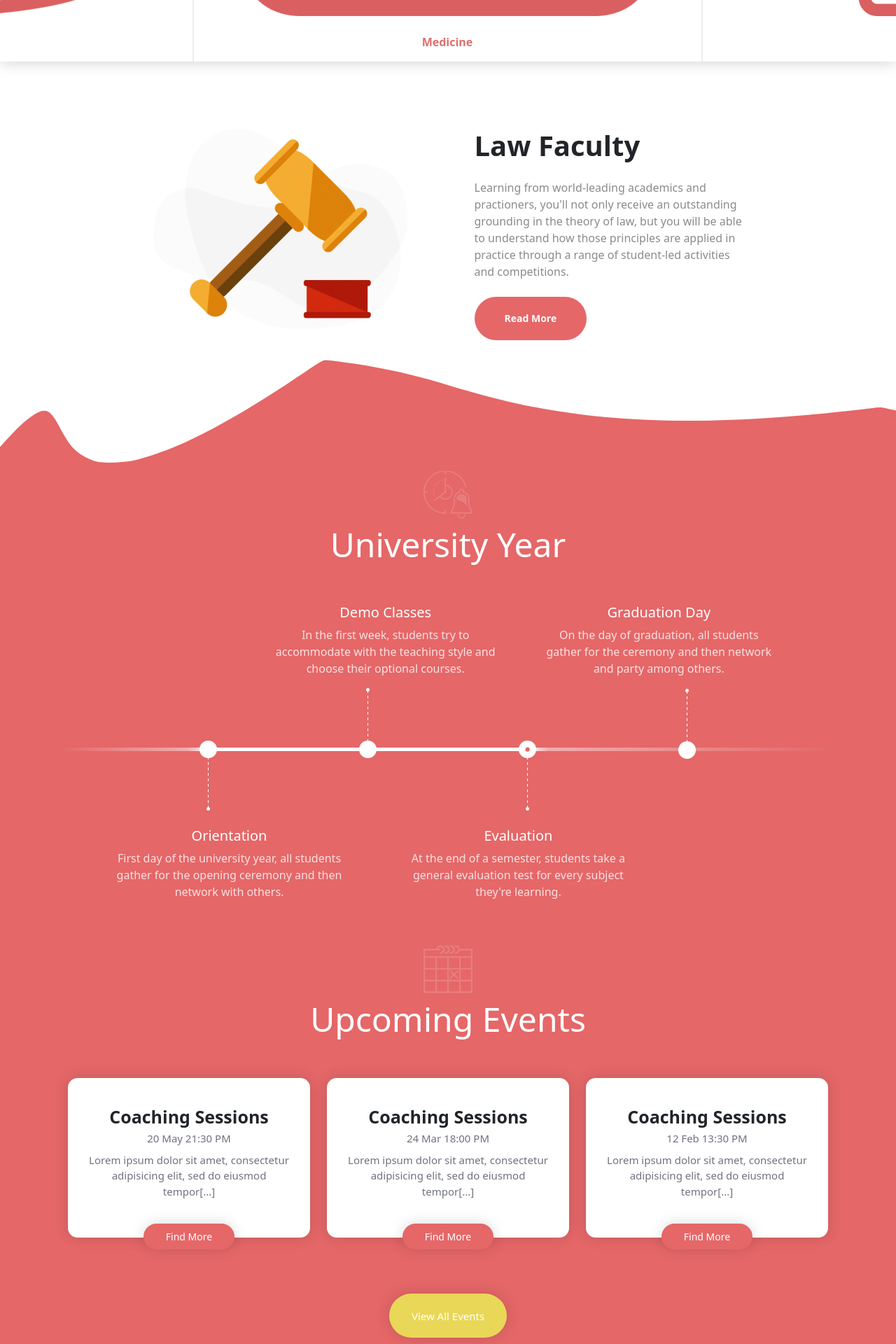
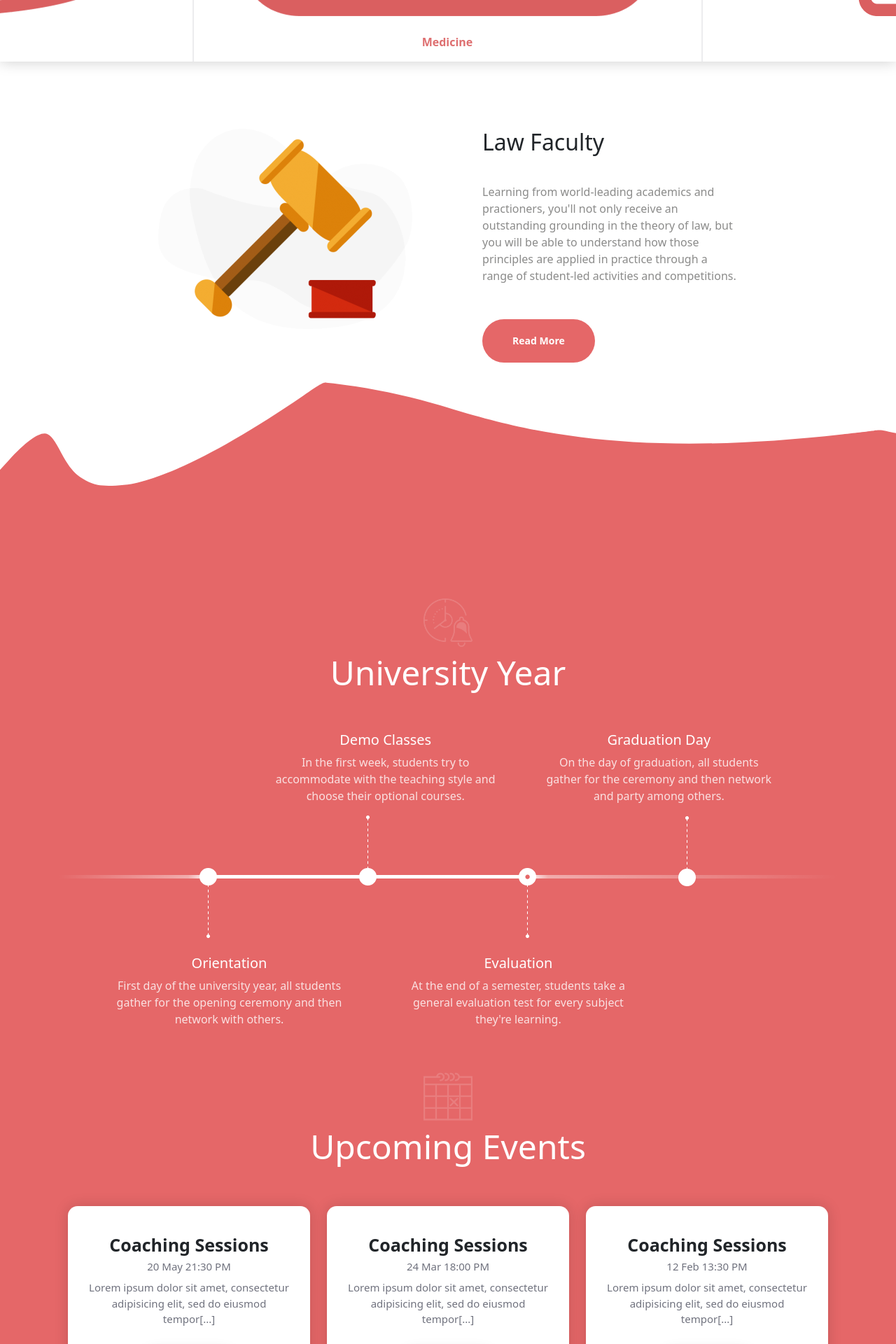
Before and after one commit to MartinelliFabio/proj-html-vuejs, a Vue app: page / in a window 1280 px wide. Shown: the part 2120-4040 px from the top of the page at 70% size. Built offline with nearby package versions, Linux system fonts and the light colour scheme; the HTML template or start-up script is replaced by a standard one.

Commit message:
Create TriggerComponent. Added some style to the other components.

```diff
--- a/src/App.vue
+++ b/src/App.vue
@@ -8,6 +8,9 @@
   <footer>
    <FooterComponent :social='store.socialLinks' :courses='store.coursesFooter'/>
   </footer>
+  <div>
+    <TriggerComponent/>
+  </div>
 </template>
 
 <script>
@@ -15,14 +18,16 @@ import HeaderComponent from './components/HeaderComponent.vue';
 import MainComponent from './components/MainComponent.vue';
 import FooterComponent from './components/FooterComponent.vue';
 import { store } from './store';
+import TriggerComponent from './components/TriggerComponent.vue';
 
 
 export default {
     components: {
-      HeaderComponent,
-      MainComponent,
-      FooterComponent
-    },
+    HeaderComponent,
+    MainComponent,
+    FooterComponent,
+    TriggerComponent
+},
     data() {
       return {
         store
--- a/src/assets/style/general.scss
+++ b/src/assets/style/general.scss
@@ -7,22 +7,31 @@ $fa-font-path : "./webfonts";
 @import '@fortawesome/fontawesome-free/scss/solid.scss';
 @import '@fortawesome/fontawesome-free/scss/brands.scss';
 
-@import url('https://fonts.cdnfonts.com/css/helvetica-neue-9');
+@import url('https://fonts.googleapis.com/css2?family=Fredoka+One&display=swap');
 
 @import url('https://fonts.googleapis.com/css2?family=Source+Sans+Pro:wght@400;600;700;900&display=swap');
 
 @import 'bootstrap/scss/bootstrap.scss';
 
 
+html {
+    scroll-behavior: smooth;
+}
+
 body {
-    font-family: "Helvetica Neue", Helvetica, Arial, sans-serif;
+    font-family: 'Fredoka One', cursive;
     color: $black2;
+    letter-spacing: .5px;
 }
 
 p, a, input {
     font-family: 'Source Sans Pro', sans-serif;
 }
 
+.button {
+    font-weight: bold;
+}
+
 img {
     max-width: 100%;
 }
--- a/src/assets/style/partials/_variables.scss
+++ b/src/assets/style/partials/_variables.scss
@@ -9,6 +9,8 @@ $pink2: #da5f60e6;
 $black: #454545;
 $black2: #3d404f;
 $red: #dd3333;
+$green: #82b541;
+$red-fill: #d77864;
 
 // Border colors
 $gray: #ececee;
--- a/src/components/FirstMainComponent.vue
+++ b/src/components/FirstMainComponent.vue
@@ -23,22 +23,24 @@
             </div>
             <div class="box-items mt-4">
                 <div class="container d-flex text-center justify-content-center">
-                    <div v-for="(img, index) in imgs" :key="index" class="box" :class="{ 'active': img.active }">
+                    <div v-for="(img, index) in imgs" :key="index" class="box" :class="{ 'active': img.text == text }" @click="text = img.text">
                         <a href="#nogo">
-                            <img :src="img.img" :alt="img.text" class="img-faculties" :class="{ 'active': img.active }">
+                            <img :src="img.img" :alt="img.text" class="img-faculties" :class="{ 'active': img.text == text }">
                             <p class="text-capitalize fw-bold faculties">{{img.text}}</p>
                         </a>
                     </div>
                 </div>
             </div>
-            <div class="d-flex justify-content-center mt-5 pt-5">
-                <div class="me-5">
-                    <img src="../../public/img/Gavel-Illustration-e1556884768193.png">
-                </div>
-                <div class="description-faculties ms-5">
-                    <h2 class="mb-4 fw-bold display-6">Law Faculty</h2>
-                    <p class="mb-4 text">Learning from world-leading academics and practioners, you'll not only receive an outstanding grounding in the theory of law, but you will be able to understand how those principles are applied in practice through a range of student-led activities and competitions.</p>
-                    <a href="#nogo"><span class="more button">Read More</span></a>
+            <div v-for="(item, index) in items" :key="index" v-show="item.title == text">
+                <div class="d-flex justify-content-center mt-5 pt-5">
+                    <div class="box-img">
+                        <img :src="item.img">
+                    </div>
+                    <div class="description-faculties" >
+                        <h2 class="mb-4">{{ item.title }}</h2>
+                        <p class="text">{{ item.text }}</p>
+                        <a href="#nogo"><span class="more button">Read More</span></a>
+                    </div>
                 </div>
             </div>
         </section>
@@ -50,7 +52,13 @@
         name: 'FirstMainComponent',
         props: {
             imgs: Array,
+            items: Array
         },
+        data() {
+            return {
+                text: 'law faculty',
+            }
+        }
     }
 </script>
 
@@ -156,10 +164,17 @@
 }
 
 .description-faculties {
-    width: 30%;
+    width: 28.5%;
+    margin-left: 100px;
+
+    h2 {
+        text-transform: capitalize;
+    }
 
     .text {
         color: $gray-text;
+        margin-bottom: 50px;
+        margin-top: 40px;
     }
 }
 
--- a/src/components/MainComponent.vue
+++ b/src/components/MainComponent.vue
@@ -1,6 +1,6 @@
 <template>
     <div>
-        <FirstMainComponent :imgs='store.imgFirstMain'/>
+        <FirstMainComponent :imgs='store.imgFirstMain' :items='store.faculties'/>
     </div>
     <div>
         <SecondMainComponent/>
--- a/src/components/SecondMainComponent.vue
+++ b/src/components/SecondMainComponent.vue
@@ -102,6 +102,7 @@ a {
 
 .bg-red {
     background-color: $pink;
+    padding-top: 150px;
 }
 
 .logo {
@@ -155,6 +156,11 @@ a {
             color: $white;
             font-size: 14px;
             box-shadow: 0px 0px 20px rgb(0 0 0 / 15%);
+            transition: all 0.3s ease-in-out;
+
+            &:hover {
+                background-color: $yellow;
+            }
         }
     }
 
@@ -184,26 +190,23 @@ a {
 
     .button {
         display: inline-block;
-        padding: 0.1rem 2rem;
+        padding: 1px 43px;
         border-radius: 50px;
         line-height: 60px;
         text-align: center;
         font-size: 15px;
+        font-weight: bold;
     }
 
     .btn-event {
         background-color: $yellow;
         color: $white;
         box-shadow: 0px 0px 20px rgb(0 0 0 / 15%);
+        transition: all 0.3s ease-in-out;
     }
 
     .btn-event:hover {
         background-color: $pink;
-        transition: 0.3s ease-in;
-    }
-
-    .btn-event:not(:hover) {
-        transition: 0.3s ease-out;
     }
 }
 </style>
--- a/src/components/SubscribeComponent.vue
+++ b/src/components/SubscribeComponent.vue
@@ -58,12 +58,11 @@ h2 {
         right: 6px;
         top: -1px;
         box-shadow: 0px 0px 20px rgb(0 0 0 / 7%);
-        transition: all 0.3s ease-in;
+        transition: all 0.3s ease-in-out;
+
+        &:hover {
+            background-color: $pink;
+        }
     }
-
-    .button:hover {
-        background-color: $pink;
-    }
-
 }
 </style>
--- a/src/components/ThirdMainComponent.vue
+++ b/src/components/ThirdMainComponent.vue
@@ -165,16 +165,12 @@
             color: $white;
             font-size: 14px;
             box-shadow: 0px 0px 20px rgb(0 0 0 / 15%);
-    }
+            transition: all 0.3s ease-in-out;
 
-    a.view-course:hover {
-        background-color: $yellow;
-        color: $white;
-        transition: 0.3s ease-in;
-    }
-
-    a.view-course:not(:hover) {
-        transition: 0.3s ease-out;
+            &:hover {
+                background-color: $yellow;
+                color: $white;
+            }
     }
 
 }
@@ -213,20 +209,16 @@
         border-radius: 35px;
         text-align: center;
         font-size: 14px;
+        transition: all 0.3s ease-in-out;
     }
 
     .discover {
         background-color: $pink;
         color: $white;
-    }
 
-    .discover:hover {
-        background-color: $yellow;
-        transition: 0.3s ease-in;
-    }
-
-    .discover:not(:hover) {
-        transition: 0.3s ease-out;
+        &:hover {
+            background-color: $yellow;
+        }
     }
 }
 </style>
--- /dev/null
+++ b/src/components/TriggerComponent.vue
@@ -0,0 +1,109 @@
+<template>
+    <div class="theme d-flex flex-column">
+        <a href="#nogo" class="purchase-theme">
+        <svg class="mt-env-logo-svg" viewBox="0 0 244 280" fill="none" xmlns="http://www.w3.org/2000/svg">
+            <path d="M207.985 2.155c-8.163-4.554-31.562-1.738-59.665 7.007C99.135 42.96 57.625 92.754 54.728 172.713c-.527 1.911-5.379-.26-6.338-.852-13.282-25.592-18.544-52.54-7.454-91.415 2.067-3.46-4.69-7.718-5.906-6.502-2.434 2.451-12.582 13.319-19.322 25.071-33.407 58.26-11.56 132.91 46.889 165.579 58.436 32.72 132.229 11.614 164.766-47.15 37.643-67.824 2.69-202.898-19.377-215.287l-.001-.002z" fill="#82B541" />
+        </svg> Purchase Theme</a>
+        <a href="#nogo" class="related-theme">
+            <svg id="svg_modeltheme_logo" data-name="Layer 1" xmlns="http://www.w3.org/2000/svg" viewBox="0 0 128 114.02" fill="#69de89">
+                <path class="cls-1" d="M62.54 23.14v2.78H51.71a25.62 25.62 0 00-25.6 25.6v30.25h-5.89A20.28 20.28 0 010 61.55V20.22A20.28 20.28 0 0120.22 0h41.33a20.08 20.08 0 0113.81 5.49 18.59 18.59 0 00-12.82 17.65z"/>
+                <path d="M111.51 104.3a19.62 19.62 0 01-16.9 9.7h-42.9a19.66 19.66 0 01-19.6-19.6V51.52a19.66 19.66 0 0119.6-19.6h10.83v25.56A18.59 18.59 0 0081.1 76h26.19c-.18 1.84-.27 3.72-.27 5.61a58.85 58.85 0 004.49 22.69z" fill="#fff"/>
+                <path class="cls-1" d="M128 23.14v13.57a56.76 56.76 0 00-13.79 16.65 57.85 57.85 0 00-6 16.68H81.1a12.59 12.59 0 01-12.56-12.56V23.14A12.6 12.6 0 0181.1 10.58h34.34A12.6 12.6 0 01128 23.14z"/>
+            </svg> Related Themes
+        </a>
+    </div>
+    <div>
+        <a href="" @click.prevent="scrollToTop()" class="back-to-top"></a>
+    </div>
+</template>
+
+<script>
+    export default {
+        name: 'TriggerComponent',
+        data() {
+            return {
+                top: false
+            }
+        },
+        methods: {
+            scrollToTop() {
+                window.scroll({ behavior: 'smooth', left: 0, top: 0 })
+            }
+        },
+        mounted() {
+            window.addEventListener('scroll', () => {
+                let scrollPos = window.scrollY
+                if(scrollPos >= 100) {
+                    this.top = true
+                } else {
+                    this.top = false
+                }
+            })
+        }
+    }
+</script>
+
+<style lang="scss" scoped>
+@use '../assets/style/partials/variables' as *;
+
+.theme {
+    a {
+        position: fixed;
+        bottom: 40px;
+        left: 40px;
+        width: 180px;
+        background-color: $black;
+        text-decoration: none;
+        color: $white;
+        font-weight: 300;
+        font-size: 12px;
+        padding: 10px 25px;
+        border-radius: 5px;
+        transition: all 0.3s ease-in-out;
+        box-shadow: 0px 17px 10px -12px rgb(0 0 0 / 40%);
+
+        &:hover {
+            transform: translate(0, -4px);
+        }
+
+       svg {
+            width: 15px;
+            margin-right: 5px;
+       }
+    }
+
+    .purchase-theme {
+        bottom: 90px
+    }
+
+    .purchase-theme:hover {
+        background-color: $green;
+    }
+
+    .purchase-theme:hover path {
+        fill: $black;
+    }
+
+    .related-theme:hover {
+        background-color: $red-fill;
+    }
+}
+
+
+.back-to-top {
+    height: 45px;
+    width: 45px;
+    position: fixed;
+    bottom: 40px;
+    right: 40px;
+    background: $yellow url('../../public/img/back-to-top-arrow.svg') no-repeat
+    center scroll;
+    border-radius: 50%;
+    transition: all 0.3s ease-in-out;
+    box-shadow: 0px 0px 20px rgb(0 0 0 / 15%);
+
+    &:hover {
+        background-color: $pink;
+    }
+}
+</style>
--- a/src/store.js
+++ b/src/store.js
@@ -46,7 +46,7 @@ export const store = reactive ({
         {
             img: '../public/img/Gavel-v2.png',
             text: 'law faculty',
-            active: true
+            active: false
         },
         {
             img: '../public/img/Coins-tabs-v2.png',
@@ -55,7 +55,7 @@ export const store = reactive ({
         },
         {
             img: '../public/img/Medicine-tabs-v2.png',
-            text: 'Medicine',
+            text: 'medicine',
             active: false
         },
         {
@@ -146,6 +146,33 @@ export const store = reactive ({
             url: '#nogo',
             text: 'Fitness'
         }
+    ],
+    faculties: [
+        {
+            title: 'law faculty',
+            text: 'Learning from world-leading academics and practioners, you\'ll not only receive an outstanding grounding in the theory of law, but you will be able to understand how those principles are applied in practice through a range of student-led activities and competitions.',
+            img: '../public/img/Gavel-Illustration-e1556884768193.png'
+        },
+        {
+            title: 'economy',
+            text: 'Economics focuses on the behaviour and interactions of economic agents and how economies work. Microeconomics analyzes basic elements in the economy, including individual agents and markets, their interactions, and the outcomes of interactions, including unemployment of resource.',
+            img: '../public/img/Economy.png'
+        },
+        {
+            title: 'medicine',
+            text: 'Medicine is the science and practice of establishing the diagnosis, prognosis, treatment, and prevention of disease. Medicine encompasses a variety of health care practices evolved to maintain and restore health by the prevention and treatment of illness.',
+            img: '../public/img/Medicine.png'
+        },
+        {
+            title: 'computer science',
+            text: 'Computer science is the study of processes that interact with data and that can be represented as data in the form of programs. It enables the use of algorithms to manipulate, store, and communicate digital information. A computer scientist studies the theory of computation software systems.',
+            img: '../public/img/Computer-Science.png'
+        },
+        {
+            title: 'graphic design',
+            text: 'Graphic design is the process of visual communication and problem-solving through the use of typography, photography and illustration. The field is considered a subset of visual communication and communication design, but sometimes the term "graphic design" is used synonymously.',
+            img: '../public/img/Graphic-Design.png'
+        }
     ]
 });
 
```
